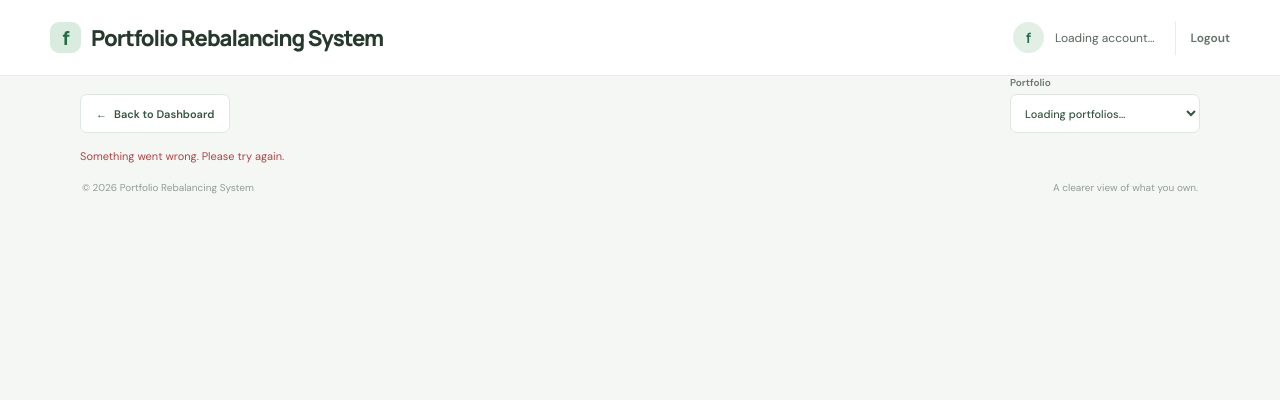
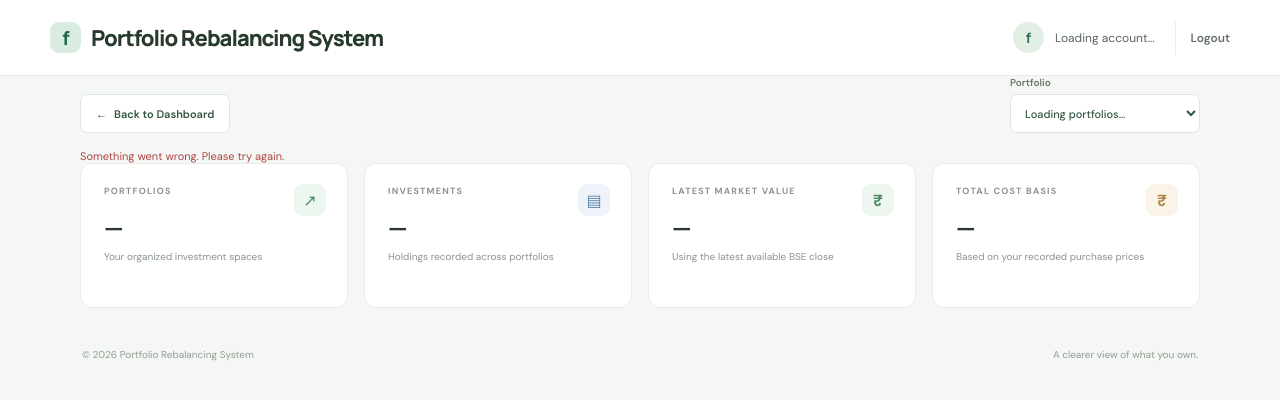
Before and after one commit to aloksaha-11/portfolio-management-system, a web app: page /portfolio-details.html in a window 1280 px wide. Shown: the top 400 px of the page. Run offline with its HTML, style and script files only (its server is not run), Linux system fonts and the light colour scheme; data that the repository does not hold is empty.

Commit message:
Moved portfolio details to another webpage

```diff
--- a/src/main/resources/static/assets/portfolio-details.js
+++ b/src/main/resources/static/assets/portfolio-details.js
@@ -64,6 +64,7 @@
       await setupAccountBar(showPageMessage);
       portfolios = await api('api/portfolios');
       if (!portfolios.length) {
+        updateSummary();
         noPortfolios.hidden = false;
         portfolioSelect.closest('.portfolio-select-wrap').hidden = true;
         return;
@@ -108,6 +109,38 @@
     if (portfolioId !== selectedPortfolioId) return; // user switched again meanwhile
     renderHoldings();
     resetSoldFilter();
+    updateSummary();
+  }
+
+  // Totals across all of the user's portfolios, shown in the summary boxes
+  async function updateSummary() {
+    try {
+      const allDetails = await Promise.all(portfolios.map((p) => api(`api/portfolios/${p.portfolioId}`)));
+      const holdings = allDetails.flatMap((d) => d.holdings);
+      const quotes = await loadQuotes(holdings).catch(() => new Map());
+      let costBasis = 0;
+      let marketValue = 0;
+      let pricedCount = 0;
+      holdings.forEach((holding) => {
+        costBasis += Number(holding.costBasis) || 0;
+        const quote = quoteFor(quotes, holding);
+        if (quote) {
+          marketValue += Number(quote.closePrice) * Number(holding.unitsOwned);
+          pricedCount += 1;
+        }
+      });
+      const holdingCount = holdings.length;
+      const allPriced = holdingCount > 0 && pricedCount === holdingCount;
+      document.querySelector('#portfolio-count').textContent = String(portfolios.length);
+      document.querySelector('#holding-count').textContent = String(holdingCount);
+      document.querySelector('#cost-basis').textContent = formatCurrency(costBasis);
+      document.querySelector('#market-value').textContent = allPriced ? formatCurrency(marketValue) : '—';
+      document.querySelector('#market-value-caption').textContent = holdingCount === 0
+        ? 'Add holdings with BSE symbols to get started'
+        : allPriced ? 'Latest BSE closing price × units owned' : `${pricedCount} of ${holdingCount} holdings matched to BSE prices`;
+    } catch (error) {
+      document.querySelector('#market-value-caption').textContent = 'Summary unavailable; refresh to try again.';
+    }
   }
 
   async function reloadPortfolio() {
@@ -164,6 +197,7 @@
         configureInvestmentNameFields();
         await reloadPortfolio();
         renderHoldings();
+        updateSummary();
         holdingMessage.textContent = 'Investment added to your portfolio.';
         holdingMessage.className = 'dashboard-message success';
       } catch (error) {
@@ -465,6 +499,7 @@
       await reloadPortfolio();
       renderHoldings();
       resetSoldFilter();
+      updateSummary();
 
       if (isPartial && unitsToSell < max) {
         const remaining = max - unitsToSell;
--- a/src/main/resources/static/dashboard.html
+++ b/src/main/resources/static/dashboard.html
@@ -35,12 +35,6 @@
           <div class="portfolio-actions"><div id="portfolio-select-wrap" class="portfolio-select-wrap" hidden><label for="existing-portfolio">Select an existing portfolio</label><select id="existing-portfolio"><option value="">Choose a portfolio</option></select></div><button class="primary-button" id="show-create" type="button"><span aria-hidden="true">＋</span> New portfolio</button></div>
         </div>
         <div id="empty-state" class="empty-state" hidden><div class="empty-illustration" aria-hidden="true"><svg viewBox="0 0 64 64"><rect x="9" y="13" width="46" height="39" rx="8"/><path d="M20 26h24M20 34h16M20 42h10"/></svg></div><h3>Your first portfolio starts here</h3><p>Create a portfolio to organize the investments you want to follow.</p><button class="primary-button" id="empty-create" type="button">Create your first portfolio</button></div>
-      <section class="stat-grid" aria-label="Portfolio summary">
-        <article class="stat-card"><span class="stat-icon icon-green" aria-hidden="true">↗</span><span class="stat-label">PORTFOLIOS</span><strong id="portfolio-count">—</strong><span class="stat-caption">Your organized investment spaces</span></article>
-        <article class="stat-card"><span class="stat-icon icon-blue" aria-hidden="true">▤</span><span class="stat-label">INVESTMENTS</span><strong id="holding-count">—</strong><span class="stat-caption">Holdings recorded across portfolios</span></article>
-        <article class="stat-card"><span class="stat-icon icon-green" aria-hidden="true">₹</span><span class="stat-label">LATEST MARKET VALUE</span><strong id="market-value">—</strong><span id="market-value-caption" class="stat-caption">Using the latest available BSE close</span></article>
-        <article class="stat-card"><span class="stat-icon icon-gold" aria-hidden="true">₹</span><span class="stat-label">TOTAL COST BASIS</span><strong id="cost-basis">—</strong><span class="stat-caption">Based on your recorded purchase prices</span></article>
-      </section>
       </div>
     </section>
 
--- a/src/main/resources/static/portfolio-details.html
+++ b/src/main/resources/static/portfolio-details.html
@@ -27,6 +27,13 @@
       </div>
     </section>
     <p id="page-message" class="dashboard-message" role="status" aria-live="polite"></p>
+
+    <section id="portfolio-summary" class="stat-grid" aria-label="Portfolio summary">
+      <article class="stat-card"><span class="stat-icon icon-green" aria-hidden="true">↗</span><span class="stat-label">PORTFOLIOS</span><strong id="portfolio-count">—</strong><span class="stat-caption">Your organized investment spaces</span></article>
+      <article class="stat-card"><span class="stat-icon icon-blue" aria-hidden="true">▤</span><span class="stat-label">INVESTMENTS</span><strong id="holding-count">—</strong><span class="stat-caption">Holdings recorded across portfolios</span></article>
+      <article class="stat-card"><span class="stat-icon icon-green" aria-hidden="true">₹</span><span class="stat-label">LATEST MARKET VALUE</span><strong id="market-value">—</strong><span id="market-value-caption" class="stat-caption">Using the latest available BSE close</span></article>
+      <article class="stat-card"><span class="stat-icon icon-gold" aria-hidden="true">₹</span><span class="stat-label">TOTAL COST BASIS</span><strong id="cost-basis">—</strong><span class="stat-caption">Based on your recorded purchase prices</span></article>
+    </section>
 
     <section id="no-portfolios" class="content-card empty-state" hidden>
       <h3>No portfolios yet</h3>
```
Also changed, not shown: src/main/resources/static/assets/dashboard.js (+3 -43 lines).
